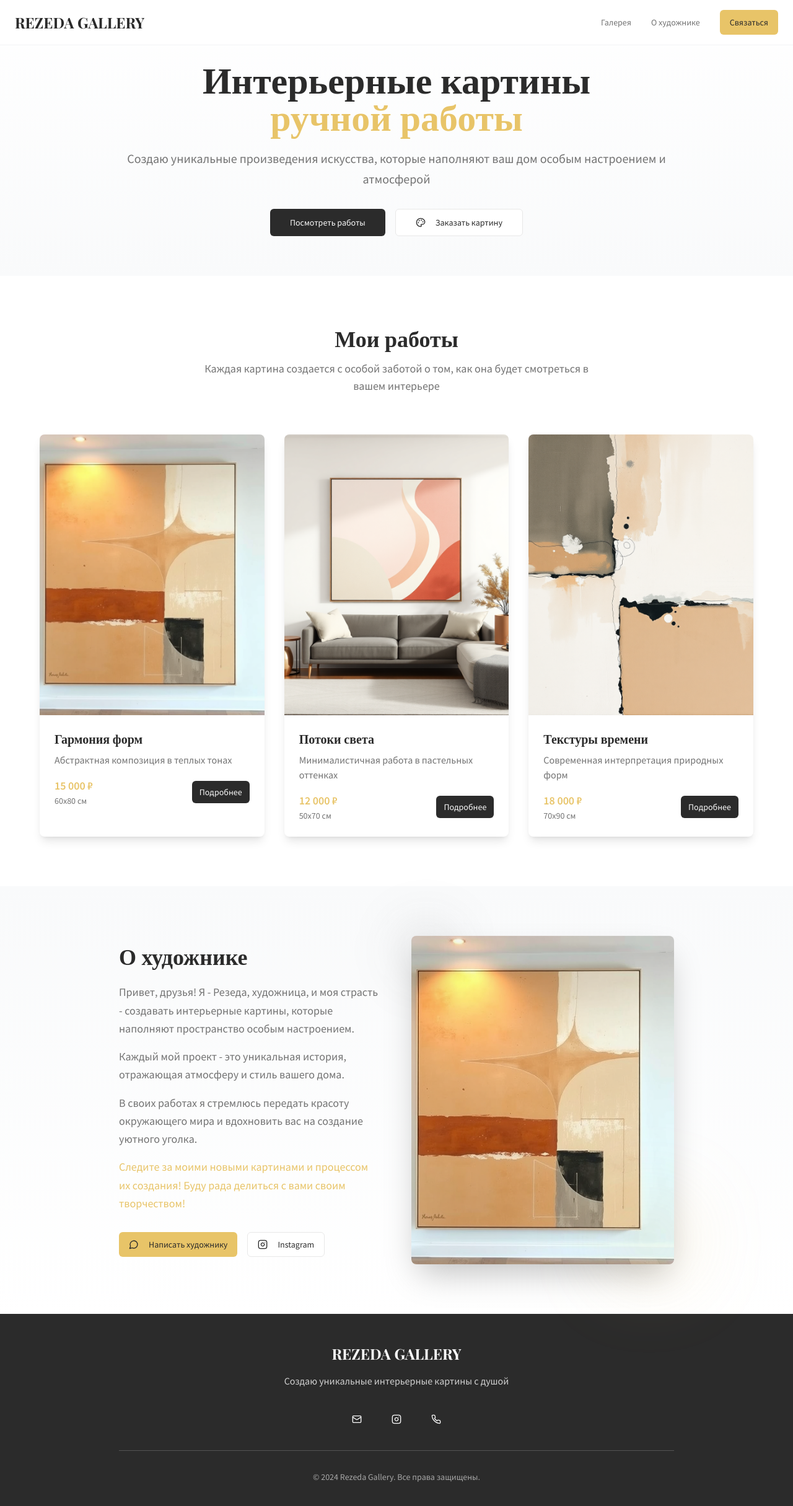
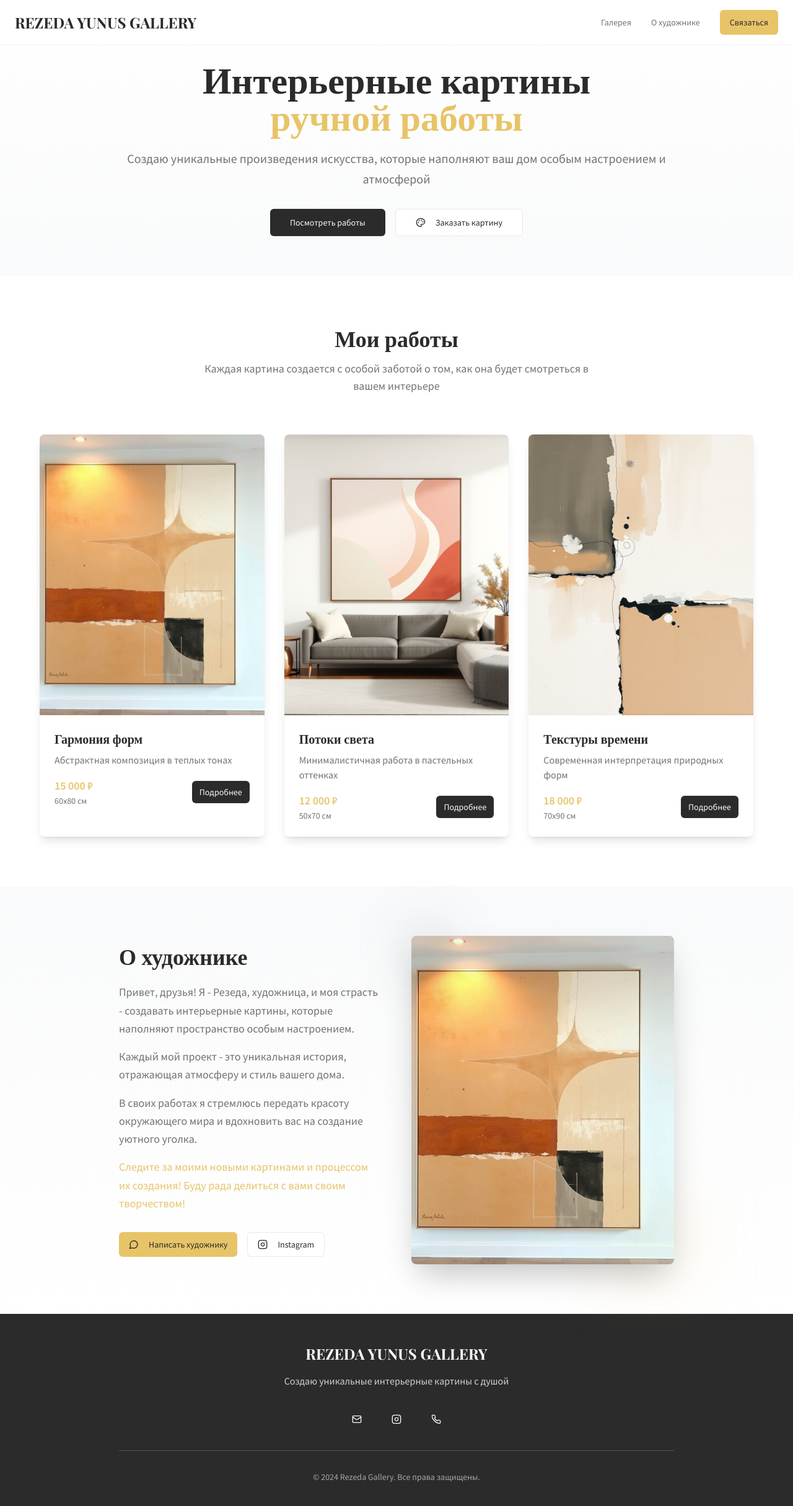
Before and after one commit to rezedayunus86-blip/interior-art-sale, a React (Vite) app: page / in a window 1280 px wide. Shown: the top 2430 px of the page at 62% size. Built offline with nearby package versions, Linux system fonts and the light colour scheme.

Commit message:
Добавить галерею Резеды Юнус

```diff
--- a/src/pages/Index.tsx
+++ b/src/pages/Index.tsx
@@ -37,7 +37,7 @@ export default function Index() {
         <div className="container mx-auto px-6 py-4">
           <div className="flex justify-between items-center">
             <h1 className="font-display text-2xl font-bold text-primary">
-              REZEDA GALLERY
+              REZEDA YUNUS GALLERY
             </h1>
             <div className="flex items-center space-x-8">
               <a href="#gallery" className="font-body text-sm font-medium text-muted-foreground hover:text-primary transition-colors">
@@ -194,7 +194,7 @@ export default function Index() {
         <div className="container mx-auto px-6">
           <div className="max-w-4xl mx-auto text-center">
             <h4 className="font-display text-2xl font-bold mb-4">
-              REZEDA GALLERY
+              REZEDA YUNUS GALLERY
             </h4>
             <p className="font-body text-primary-foreground/80 mb-8">
               Создаю уникальные интерьерные картины с душой
```
